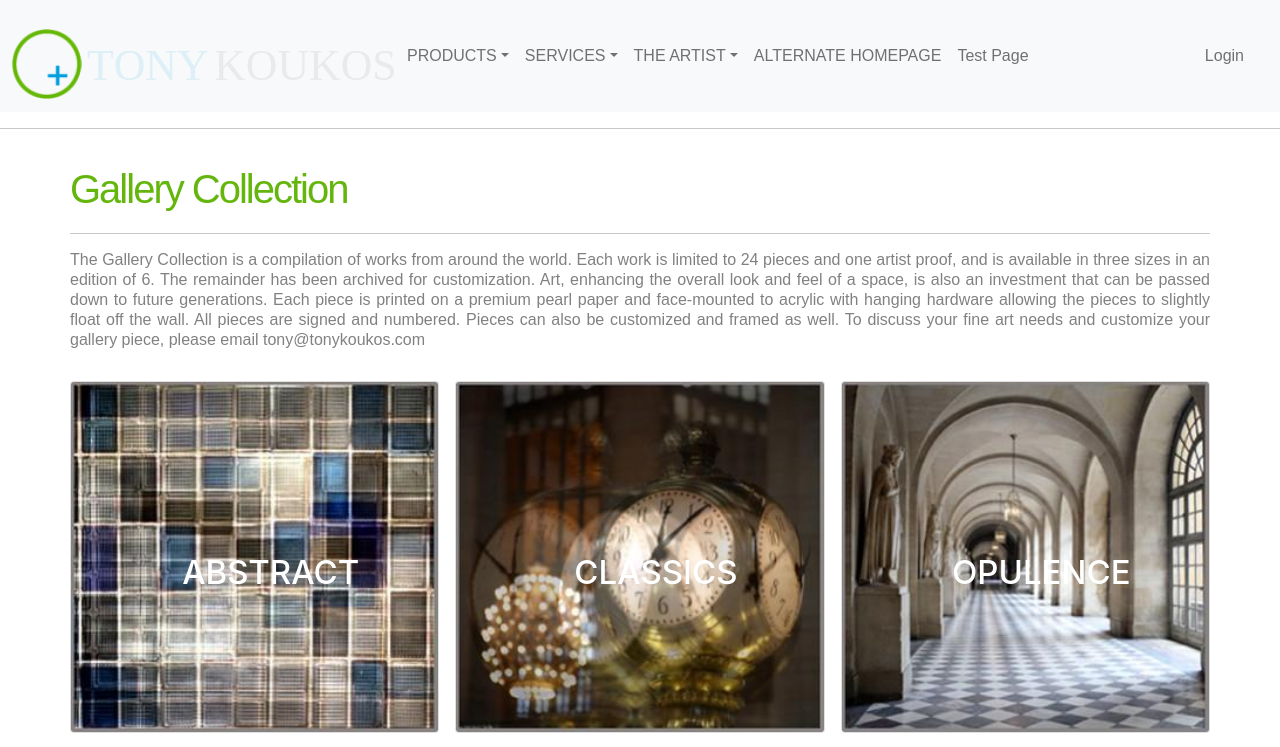
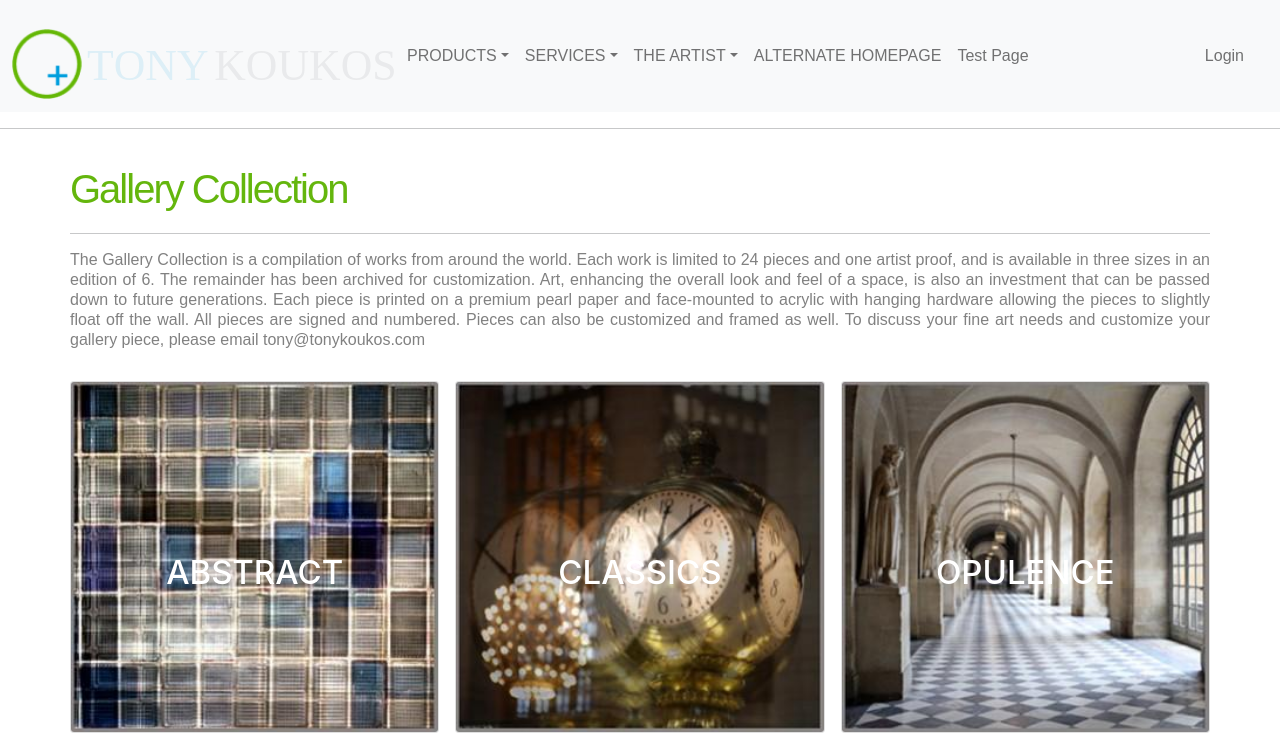
Before and after one commit to daze77/TKReactApp, a React (Create React App) app in the folder client/: page /GalleryCollection in a window 1280 px wide. Shown: the top 747 px of the page. Built offline with nearby package versions, Linux system fonts and the light colour scheme; a web font is replaced by a local one.

Commit message:
adjusted the Gallery collection names to be centered

```diff
--- a/client/src/pages/GalleryCollection/GalleryCollection.css
+++ b/client/src/pages/GalleryCollection/GalleryCollection.css
@@ -1,10 +1,11 @@
-.gallerygrid .card-img-overlay:hover{
+.galleryCollection .card-img-overlay:hover{
         background-color: rgba(0,0,0,0.5);
 
 }
 
 .gallerygrid .card-img-overlay:hover .card-title{
         color: #64b60d;
+
 
 }
 
@@ -13,3 +14,7 @@
         font-size: 33px;
         line-height: 31px;
 }
+
+.galleryCollection .card-img-overlay{
+        padding: 0px;
+}
```
